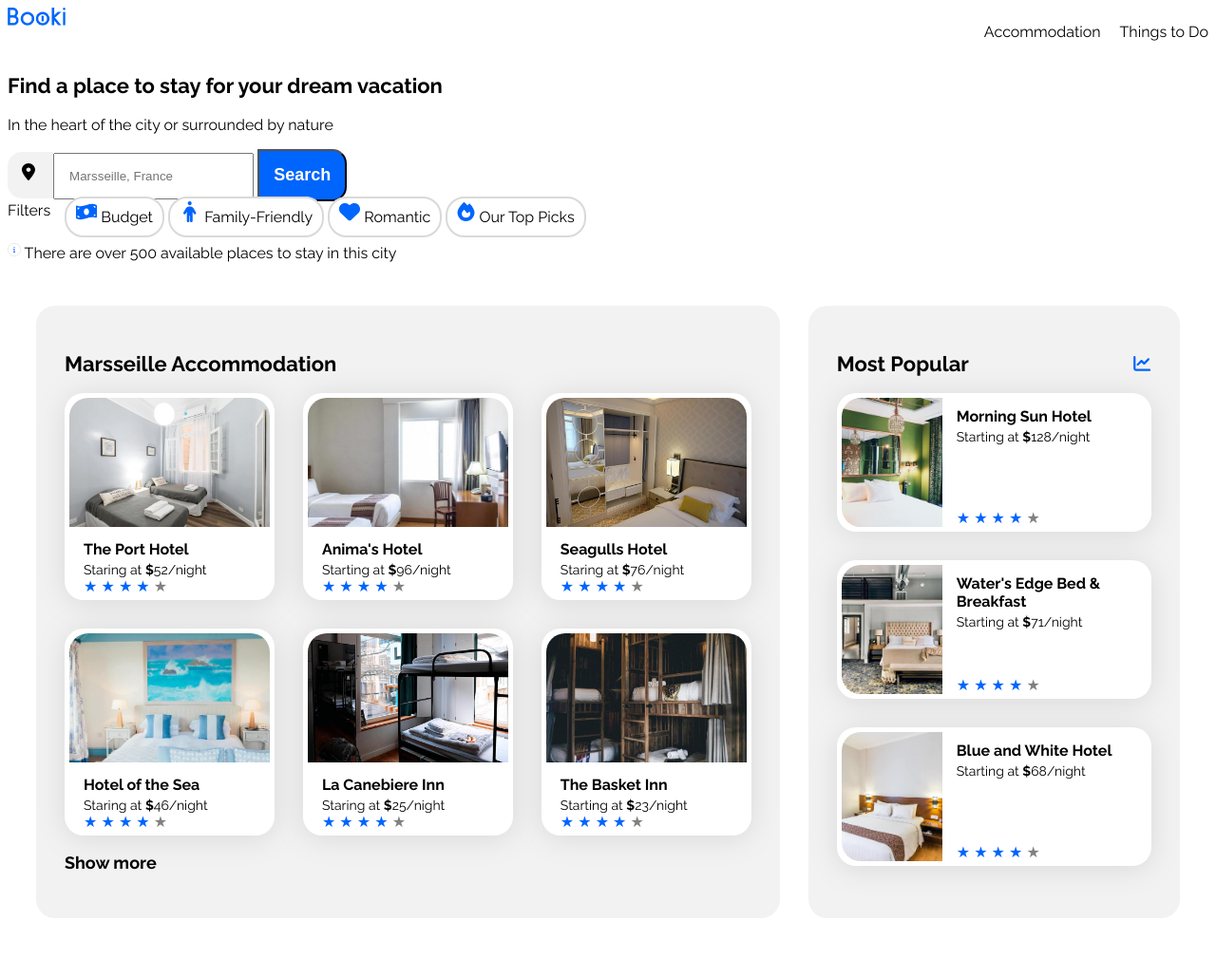
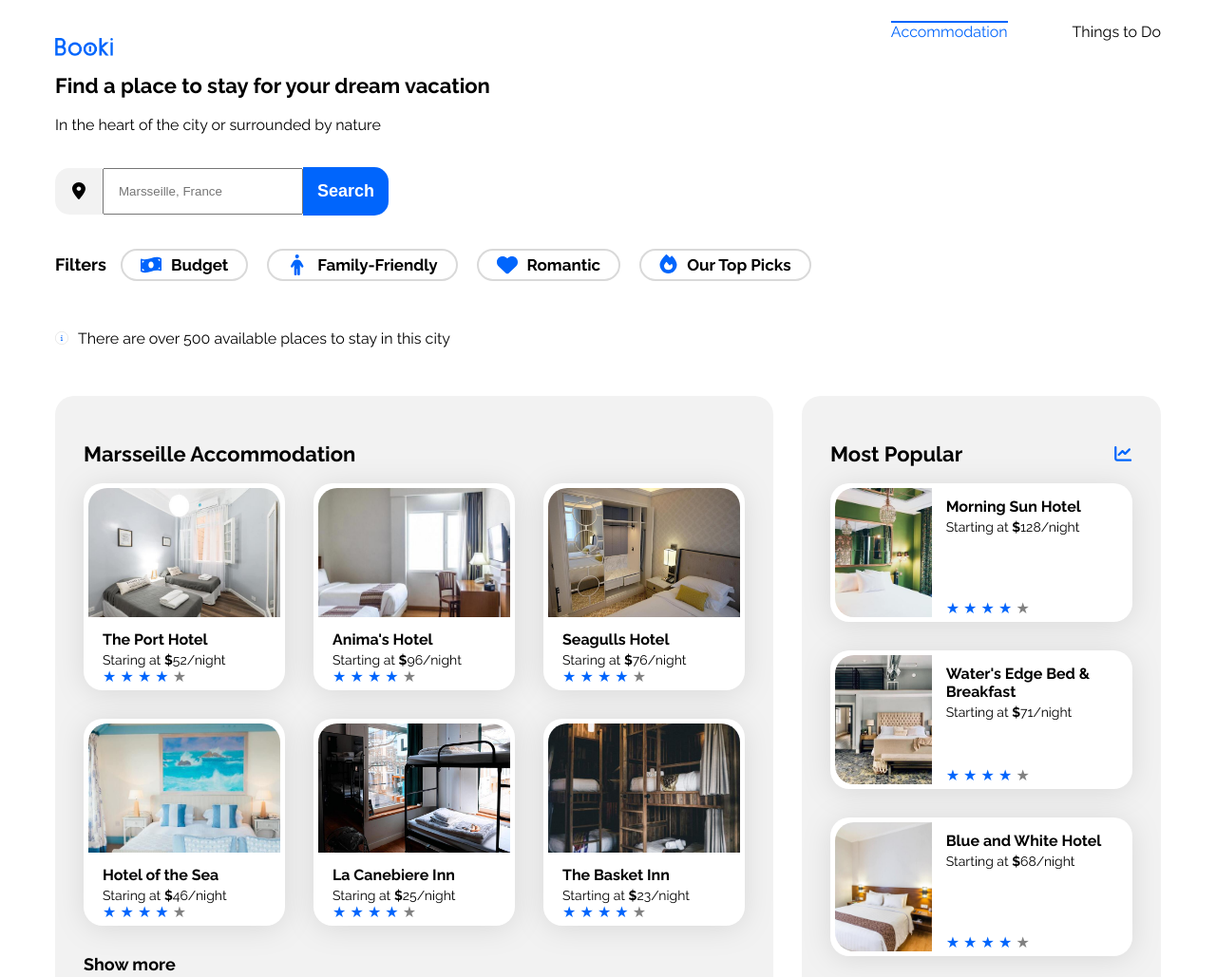
Before and after one commit to dcampos95/booki, a plain HTML site: page index.html in a window 1280 px wide. Shown: the top 1029 px of the page at 95% size. Drawn offline with Linux system fonts and the light colour scheme.

Commit message:
updates 12/18/24

```diff
--- a/index.html
+++ b/index.html
@@ -15,21 +15,29 @@
 		<meta name="keywords" content="Travel, Hotel" />
 	</head>
 	<body>
+		<div class="main-container">
 			<header>
-			<img src="images/logo/Booki.png" alt="Booki" />
+				<img src="images/logo/Booki.png" alt="Booki" id="booki" />
 				<ul>
-				<li><a href="">Accommodation</a></li>
-				<li><a href="">Things to Do</a></li>
+					<li>
+						<a href="#accommodation" class="active"
+							>Accommodation</a
+						>
+					</li>
+					<li>
+						<a href="#things-to-do">Things to Do</a>
+					</li>
 				</ul>
 			</header>
 			<nav>
+				<div class="headline">
 					<h1 class="nav-title">
 						Find a place to stay for your dream vacation
 					</h1>
 					<h3 class="nav-subtitle">
 						In the heart of the city or surrounded by nature
 					</h3>
-			<form>
+				</div>
 				<div class="search-group">
 					<span class="pin-icon">
 						<svg
@@ -45,13 +53,13 @@
 							/>
 						</svg>
 					</span>
-					<input type="search" placeholder="Marsseille, France" />
+					<input type="search-bar" placeholder="Marsseille, France" />
 					<button>Search</button>
 				</div>
-				<section class="filter">
+				<div class="filter-bar">
 					<div>Filters</div>
 					<div class="filter-options">
-						<span class="filter-option"
+						<span class="filter-button"
 							><svg
 								width="22"
 								height="22"
@@ -66,7 +74,7 @@
 							</svg>
 							Budget</span
 						>
-						<span class="filter-option"
+						<span class="filter-button"
 							><svg
 								width="22"
 								height="22"
@@ -81,7 +89,7 @@
 							</svg>
 							Family-Friendly</span
 						>
-						<span class="filter-option"
+						<span class="filter-button"
 							><svg
 								width="22"
 								height="22"
@@ -96,7 +104,7 @@
 							</svg>
 							Romantic</span
 						>
-						<span class="filter-option"
+						<span class="filter-button" class="activated"
 							><svg
 								width="19"
 								height="21"
@@ -112,9 +120,9 @@
 							Our Top Picks</span
 						>
 					</div>
-				</section>
-			</form>
-			<h3 class="nav-subtitle">
+				</div>
+
+				<div class="infobar">
 					<svg
 						width="14"
 						height="18"
@@ -128,11 +136,13 @@
 							fill="#0065FC"
 						/>
 					</svg>
+					<h3 class="nav-subtitle">
 						There are over 500 available places to stay in this city
 					</h3>
+				</div>
 			</nav>
 			<div class="accommodation-and-popular">
-			<section class="accommodation">
+				<section class="accommodation" id="accommodation">
 					<div class="accommodation-title">
 						<h2 class="section-title">Marsseille Accommodation</h2>
 					</div>
@@ -296,7 +306,9 @@
 							/>
 							<div class="card-content">
 								<div class="card-text">
-								<h3 class="card-title">Morning Sun Hotel</h3>
+									<h3 class="card-title">
+										Morning Sun Hotel
+									</h3>
 									<p class="card-subtitle">
 										Starting at
 										<span class="dollar">$</span>128/night
@@ -342,7 +354,9 @@
 							/>
 							<div class="card-content">
 								<div class="card-text">
-								<h3 class="card-title">Blue and White Hotel</h3>
+									<h3 class="card-title">
+										Blue and White Hotel
+									</h3>
 									<p class="card-subtitle">
 										Starting at
 										<span class="dollar">$</span>68/night
@@ -360,7 +374,7 @@
 					</div>
 				</section>
 			</div>
-		<section class="things-to-do">
+			<section class="things-to-do" id="things-to-do">
 				<h2 class="section-title">Things to Do in Paris</h2>
 				<div class="card-container-ttd">
 					<div class="card">
@@ -390,7 +404,7 @@
 					</div>
 				</div>
 			</section>
-		<footer class="footer">
+			<footer>
 				<div>
 					<strong>About</strong>
 					<ul>
@@ -428,5 +442,6 @@
 					</ul>
 				</div>
 			</footer>
+		</div>
 	</body>
 </html>
--- a/style.css
+++ b/style.css
@@ -1,6 +1,12 @@
 body {
-	display: grid;
 	font-family: "Raleway", sans-serif;
+}
+.main-container {
+	max-width: 1440px;
+	margin: 0 auto;
+	width: 100%;
+	padding: 0 50px;
+	box-sizing: border-box;
 }
 header {
 	display: flex;
@@ -10,11 +16,19 @@ header {
 header ul {
 	display: flex;
 	flex-direction: row;
-	gap: 20px;
+	gap: 68px;
+}
+a:hover,
+.active {
+	border-top: 2px solid #0065fc;
+	color: #0065fc;
 }
 header img {
 	height: 19px;
 	width: 61.09px;
+}
+#booki {
+	align-self: flex-end;
 }
 .nav-title {
 	font-size: 22px;
@@ -30,16 +44,80 @@ header img {
 	text-align: center;
 	gap: 20px;
 }
-.filter {
+.search-group {
 	display: flex;
 	flex-direction: row;
+	align-items: center;
+	margin: 35px 0px 35px 0px;
+}
+.pin-icon {
+	display: flex;
+	flex-direction: column;
+	align-items: center;
+	justify-content: center;
+	background-color: #f2f2f2;
+	border-top-left-radius: 15px;
+	border-bottom-left-radius: 15px;
+	height: 49px;
+	width: 50px;
+}
+.search-group input,
+button {
+	padding: 15px;
+}
+input #search-bar {
+	padding: 15px;
+}
+.search-group button {
+	margin: 0;
+	font-size: 18px;
+	font-weight: 700;
+	text-align: center;
+	background-color: #0065fc;
+	color: #ffffff;
+	border: none;
+	border-top-right-radius: 15px;
+	border-bottom-right-radius: 15px;
+}
+.filter-bar {
+	display: flex;
+	flex-direction: row;
+	align-items: center;
 	gap: 15px;
+	font-size: 18px;
+	font-weight: 700;
+}
+.filter-options {
+	display: flex;
+	flex-direction: row;
+	gap: 20px;
+}
+.filter-button {
+	display: flex;
+	align-items: center;
+	background-color: white;
+	border: 2px solid #d9d9d9;
+	border-radius: 25px;
+	padding: 4px 19px 4px 19px;
+	margin: 0px;
+	gap: 10px;
+	font-size: 17px;
+	font-weight: 700;
+}
+.activated {
+	background-color: #deebff;
+}
+.infobar {
+	display: flex;
+	align-items: center;
+	gap: 10px;
+	margin: 35px 0px 35px 0px;
 }
 .accommodation-and-popular {
 	display: grid;
 	grid-template-columns: 2fr 1fr;
 	gap: 30px;
-	margin: 30px;
+	margin-top: 35px;
 }
 .accommodation,
 .popular {
@@ -48,9 +126,8 @@ header img {
 	border-radius: 20px;
 }
 .things-to-do {
-	width: 90%;
-	margin: 0px auto;
 	padding: 30px;
+	margin-top: 35px;
 }
 .popular-title {
 	display: flex;
@@ -84,6 +161,8 @@ header img {
 .accommodation-subtitle {
 	font-size: 18px;
 	font-weight: 700;
+	margin: 0;
+	padding-top: 30px;
 }
 .card-container-popular .card {
 	display: flex;
@@ -105,7 +184,7 @@ header img {
 
 .card-container-ttd img {
 	width: 100%;
-	height: 80%;
+	height: 380px;
 	border-top-left-radius: 20px;
 	border-top-right-radius: 20px;
 }
@@ -131,8 +210,10 @@ header img {
 	padding-left: 15px;
 }
 .ttd-subtitle {
-	padding-left: 15px;
-	margin-block-end: 0px;
+	padding: 20px 19px 20px 19px;
+	margin: 0;
+	font-size: 16px;
+	font-weight: 700;
 }
 .card img {
 	object-fit: cover;
@@ -142,28 +223,17 @@ a {
 	color: #000;
 	margin: 0;
 }
-a:hover {
-	color: blue;
-}
-.footer {
+footer {
 	display: grid;
 	grid-template-columns: repeat(3, 1fr);
 	background-color: #d9d9d9;
-	width: 90%;
-	margin: 0 auto;
-	padding: 20px;
+	margin-top: 35px;
+	padding: 30px;
 }
 ul {
 	font-size: 16px;
 	list-style-type: none;
 	padding-inline-start: 0px;
-}
-.filter-option {
-	background-color: white;
-	border: 2px solid #d9d9d9;
-	border-radius: 20px;
-	padding: 10px;
-	margin: 0px;
 }
 .star-filled {
 	color: #0065fc;
@@ -174,32 +244,10 @@ ul {
 .dollar {
 	font-weight: bold;
 }
-.pin-icon {
-	background-color: #f2f2f2;
-	border-top-left-radius: 15px;
-	border-bottom-left-radius: 15px;
-	height: 49px;
-	width: 50px;
-}
-.search-group .pin-icon,
-input,
-button {
-	padding: 15px;
-}
-.search-group button {
-	margin: 0;
-	font-size: 18px;
-	font-weight: 700;
-	text-align: center;
-	background-color: #0065fc;
-	color: #ffffff;
-	border-top-right-radius: 15px;
-	border-bottom-right-radius: 15px;
-}
-
 @media screen and (max-width: 1024px) {
-	.filter {
+	.filter-bar {
 		flex-direction: column;
+		align-items: start;
 	}
 	.accommodation-and-popular {
 		grid-template-columns: 1fr;
@@ -207,17 +255,38 @@ button {
 	.card-container-popular {
 		grid-template-columns: repeat(3, 1fr);
 	}
+	.card-container-ttd img {
+		height: 200px;
+	}
 }
 @media screen and (max-width: 580px) {
+	.main-container {
+		padding: 0px;
+	}
 	header {
 		flex-direction: column;
 		align-items: center;
+	}
+	a:hover,
+	.active {
+		border-top: none;
+		border-bottom: 2px solid #0065fc;
+		color: #0065fc;
+	}
+	#booki {
+		align-self: center;
+	}
+	nav {
+		padding: 0px 20px;
 	}
 	.filter-options {
 		display: grid;
 		grid-template-columns: 1fr 1fr;
 		gap: 30px;
-		margin: 30px;
+	}
+	.search-group button {
+		border-top-left-radius: 15px;
+		border-bottom-left-radius: 15px;
 	}
 	.accommodation-and-popular,
 	.card-container-accommodation,
@@ -247,9 +316,12 @@ button {
 	.card-container-ttd img {
 		height: 136px;
 	}
-	.footer {
-		width: 100%;
-		padding-left: 50px;
+	.things-to-do {
+		margin: 0px;
+	}
+	footer {
+		display: flex;
+		flex-direction: column;
 		gap: 30px;
 	}
 }
```
Lines whose indentation alone changed are shown as unchanged.
